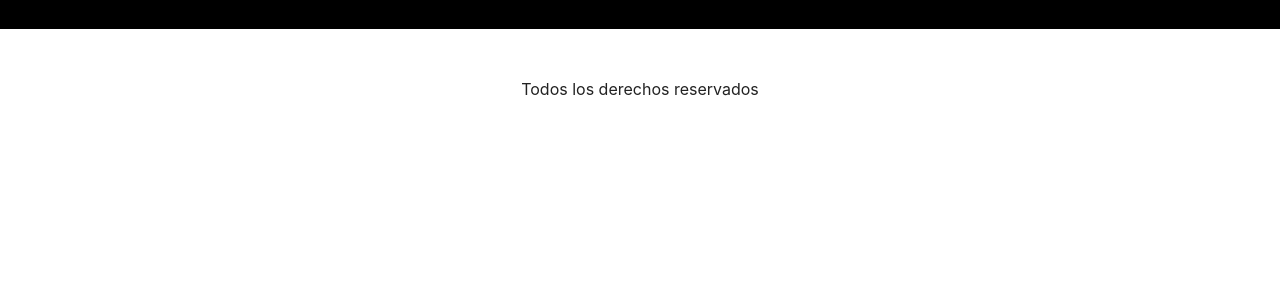
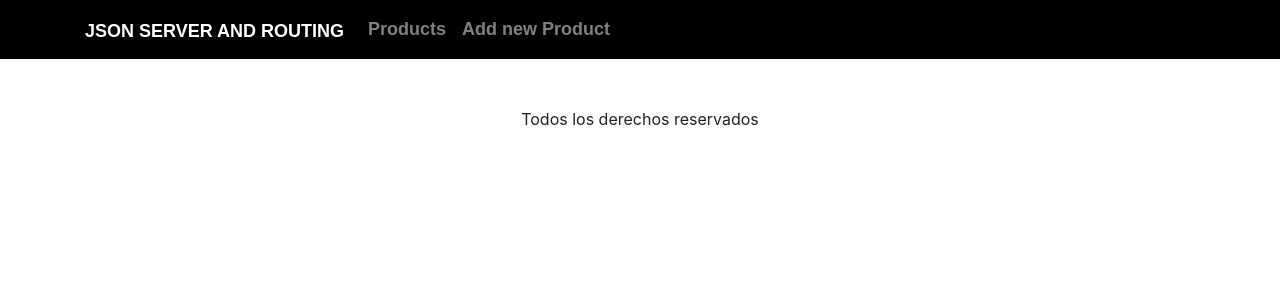
Before and after one commit to panther46/ProductListJsonServerTemplate, a React (Create React App) app: page / in a window 1280 px wide. Shown: the top 300 px of the page. Built offline with nearby package versions, Linux system fonts and the light colour scheme; a web font is replaced by a local one.

Commit message:
Version 1.05 Building Links for nav using Routing

```diff
--- a/src/Components/Header.js
+++ b/src/Components/Header.js
@@ -1,5 +1,5 @@
 import React from 'react';
-import {Link} from 'react-router-dom'; //indispensable para crear links usando routing
+import {Link} from 'react-router-dom'; //indispensable para crear links usando routing, esto compila e imprime links convencionales.
 
 
 function Header(){
@@ -7,8 +7,15 @@ function Header(){
         <nav className = "navbar navbar-expand-lg navbar-dark bg-dark">
             <div className="container">
                 <Link to = "/products" className= "navbar-brand">
+                    Json server and Routing
+                </Link>
 
-                </Link>
+                <ul className= "navbar-nav mr-auto">
+                    <li className= "nav-item"></li>
+                        <Link to = '/products' className= "nav-link">Products</Link>
+                        <Link to = '/new-Product' className= "nav-link">Add new Product</Link>
+
+                </ul>
 
             </div>
         </nav>
```
